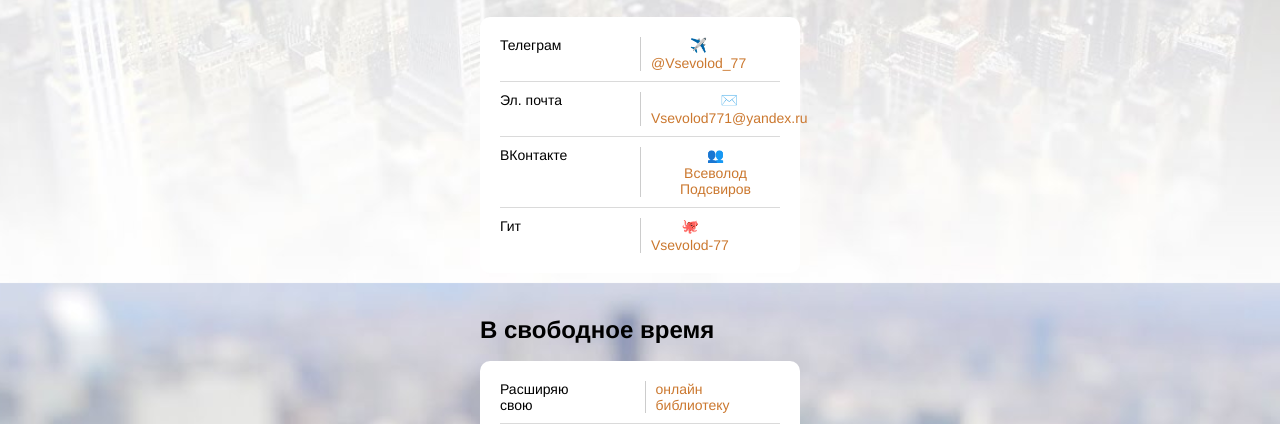
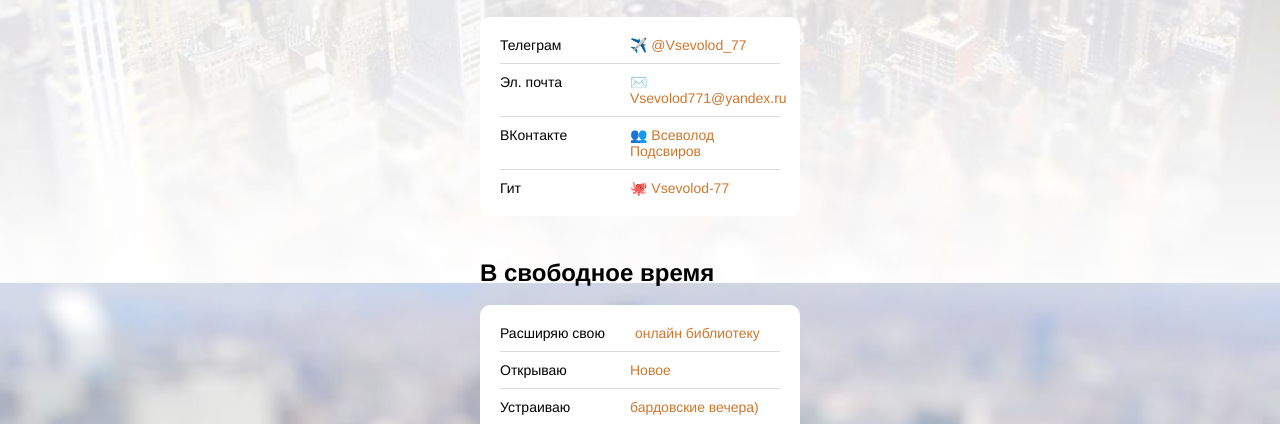
Before and after one commit to Vsevolod-77/Vsevolod-77.github.io, a plain HTML site: page index.html in a window 1280 px wide. Shown: the part 517-941 px from the top of the page. Drawn offline with Linux system fonts and the light colour scheme.

Commit message:
Update index.html

```diff
--- a/index.html
+++ b/index.html
@@ -1,5 +1,5 @@
 <!DOCTYPE html>
-<html lang="en">
+<html lang="ru">
   <head>
     <meta charset="UTF-8" />
     <meta http-equiv="X-UA-Compatible" content="IE=edge" />
@@ -29,95 +29,51 @@
         <ul class="links__container">
           <li class="links__link">
             <p class="links__title">Телеграм</p>
-
             <a
-              class="linsk__link"
+              class="linsk__link links__value"
               href="https://t.me/Vsevolod_77"
               target="_blank"
               rel="noopener"
-              style="display:block; text-align:center;"
             >
-              <span
-                style="
-                  display:inline-block;
-                  border-left:1px solid rgba(0,0,0,.2);
-                  padding-left:10px;
-                  margin-left:10px;
-                "
-              >
-                <span aria-hidden="true" style="display:block; margin-bottom:2px;">✈️</span>
-                <span>@Vsevolod_77</span>
-              </span>
+              <span class="links__icon">✈️</span>
+              <span class="links__text">@Vsevolod_77</span>
             </a>
           </li>
 
           <li class="links__link">
             <p class="links__title">Эл. почта</p>
-
             <a
-              class="linsk__link"
+              class="linsk__link links__value"
               href="mailto:Vsevolod771@yandex.ru"
-              style="display:block; text-align:center;"
             >
-              <span
-                style="
-                  display:inline-block;
-                  border-left:1px solid rgba(0,0,0,.2);
-                  padding-left:10px;
-                  margin-left:10px;
-                "
-              >
-                <span aria-hidden="true" style="display:block; margin-bottom:2px;">✉️</span>
-                <span>Vsevolod771@yandex.ru</span>
-              </span>
+              <span class="links__icon">✉️</span>
+              <span class="links__text">Vsevolod771@yandex.ru</span>
             </a>
           </li>
 
           <li class="links__link">
             <p class="links__title">ВКонтакте</p>
-
             <a
-              class="linsk__link"
+              class="linsk__link links__value"
               href="https://vk.com/mef77"
               target="_blank"
               rel="noopener"
-              style="display:block; text-align:center;"
             >
-              <span
-                style="
-                  display:inline-block;
-                  border-left:1px solid rgba(0,0,0,.2);
-                  padding-left:10px;
-                  margin-left:10px;
-                "
-              >
-                <span aria-hidden="true" style="display:block; margin-bottom:2px;">👥</span>
-                <span>Всеволод Подсвиров</span>
-              </span>
+              <span class="links__icon">👥</span>
+              <span class="links__text">Всеволод Подсвиров</span>
             </a>
           </li>
 
           <li class="links__link">
             <p class="links__title">Гит</p>
-
             <a
-              class="linsk__link"
+              class="linsk__link links__value"
               href="https://github.com/Vsevolod-77"
               target="_blank"
               rel="noopener"
-              style="display:block; text-align:center;"
             >
-              <span
-                style="
-                  display:inline-block;
-                  border-left:1px solid rgba(0,0,0,.2);
-                  padding-left:10px;
-                  margin-left:10px;
-                "
-              >
-                <span aria-hidden="true" style="display:block; margin-bottom:2px;">🐙</span>
-                <span>Vsevolod-77</span>
-              </span>
+              <span class="links__icon">🐙</span>
+              <span class="links__text">Vsevolod-77</span>
             </a>
           </li>
         </ul>
@@ -131,63 +87,36 @@
           <li class="links__link">
             <p class="links__title">Расширяю свою</p>
             <a
-              class="linsk__link"
+              class="linsk__link links__value"
               href="https://author.today/u/serega1306k/library"
               target="_blank"
               rel="noopener"
             >
-              <span
-                style="
-                  display:inline-block;
-                  border-left:1px solid rgba(0,0,0,.2);
-                  padding-left:10px;
-                  margin-left:10px;
-                "
-              >
-                онлайн библиотеку
-              </span>
+              <span class="links__text">онлайн библиотеку</span>
             </a>
           </li>
 
           <li class="links__link">
             <p class="links__title">Открываю</p>
             <a
-              class="linsk__link"
+              class="linsk__link links__value"
               href="https://vk.com/wall269911051_318"
               target="_blank"
               rel="noopener"
             >
-              <span
-                style="
-                  display:inline-block;
-                  border-left:1px solid rgba(0,0,0,.2);
-                  padding-left:10px;
-                  margin-left:10px;
-                "
-              >
-                Новое
-              </span>
+              <span class="links__text">Новое</span>
             </a>
           </li>
 
           <li class="links__link">
             <p class="links__title">Устраиваю</p>
             <a
-              class="linsk__link"
+              class="linsk__link links__value"
               href="https://vk.com/wall269911051_296"
               target="_blank"
               rel="noopener"
             >
-              <span
-                style="
-                  display:inline-block;
-                  border-left:1px solid rgba(0,0,0,.2);
-                  padding-left:10px;
-                  margin-left:10px;
-                "
-              >
-                бардовские вечера)
-              </span>
+              <span class="links__text">бардовские вечера)</span>
             </a>
           </li>
         </ul>
```
